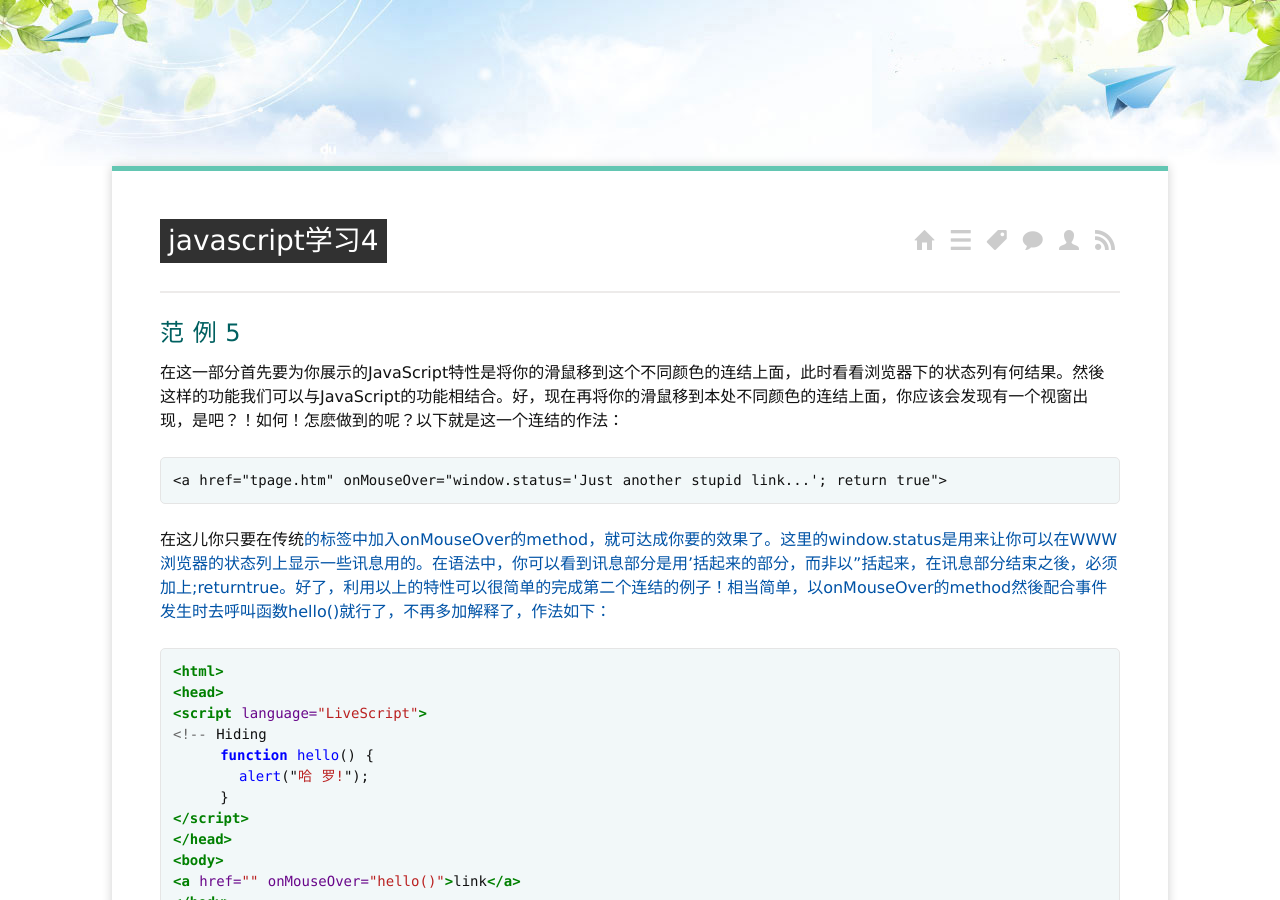
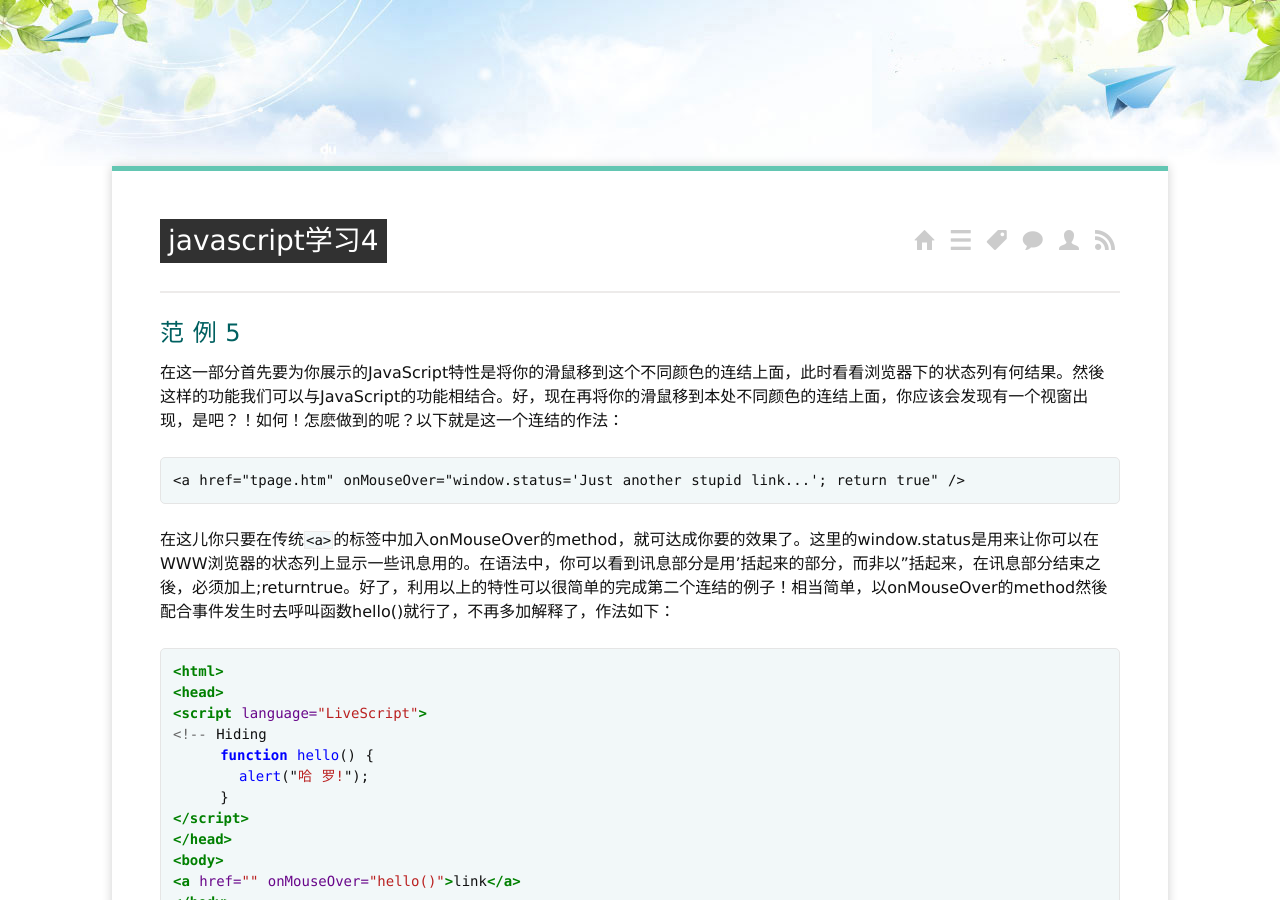
Before and after one commit to minghongjun/minghongjun.github.io, a Jekyll site: the page built from _posts/2014/2014-05-27-Javascript-学习4.md, in a window 1280 px wide and 900 px high. Built offline with Jekyll 4.4.1, drawn with Linux system fonts in a browser that asks for light colours; Markdown is read by kramdown in place of the engine named in the settings; comment, search, counter and statistics services are not loaded.

Commit message:
daily updates

```diff
--- a/_posts/2014/2014-05-27-Javascript-学习4.md
+++ b/_posts/2014/2014-05-27-Javascript-学习4.md
@@ -9,9 +9,9 @@ tags: javascript
 
 在这一部分首先要为你展示的JavaScript特性是将你的滑鼠移到这个不同颜色的连结上面，此时看看浏览器下的状态列有何结果。然後这样的功能我们可以与JavaScript的功能相结合。好，现在再将你的滑鼠移到本处不同颜色的连结上面，你应该会发现有一个视窗出现，是吧？！如何！怎麽做到的呢？以下就是这一个连结的作法：
 
-    <a href="tpage.htm" onMouseOver="window.status='Just another stupid link...'; return true">
+    <a href="tpage.htm" onMouseOver="window.status='Just another stupid link...'; return true" />
 
-在这儿你只要在传统<a>的标签中加入onMouseOver的method，就可达成你要的效果了。这里的window.status是用来让你可以在WWW浏览器的状态列上显示一些讯息用的。在语法中，你可以看到讯息部分是用'括起来的部分，而非以"括起来，在讯息部分结束之後，必须加上;returntrue。好了，利用以上的特性可以很简单的完成第二个连结的例子！相当简单，以onMouseOver的method然後配合事件发生时去呼叫函数hello()就行了，不再多加解释了，作法如下：
+在这儿你只要在传统`<a>`的标签中加入onMouseOver的method，就可达成你要的效果了。这里的window.status是用来让你可以在WWW浏览器的状态列上显示一些讯息用的。在语法中，你可以看到讯息部分是用'括起来的部分，而非以"括起来，在讯息部分结束之後，必须加上;returntrue。好了，利用以上的特性可以很简单的完成第二个连结的例子！相当简单，以onMouseOver的method然後配合事件发生时去呼叫函数hello()就行了，不再多加解释了，作法如下：
 
 {% highlight html %}
 
```
